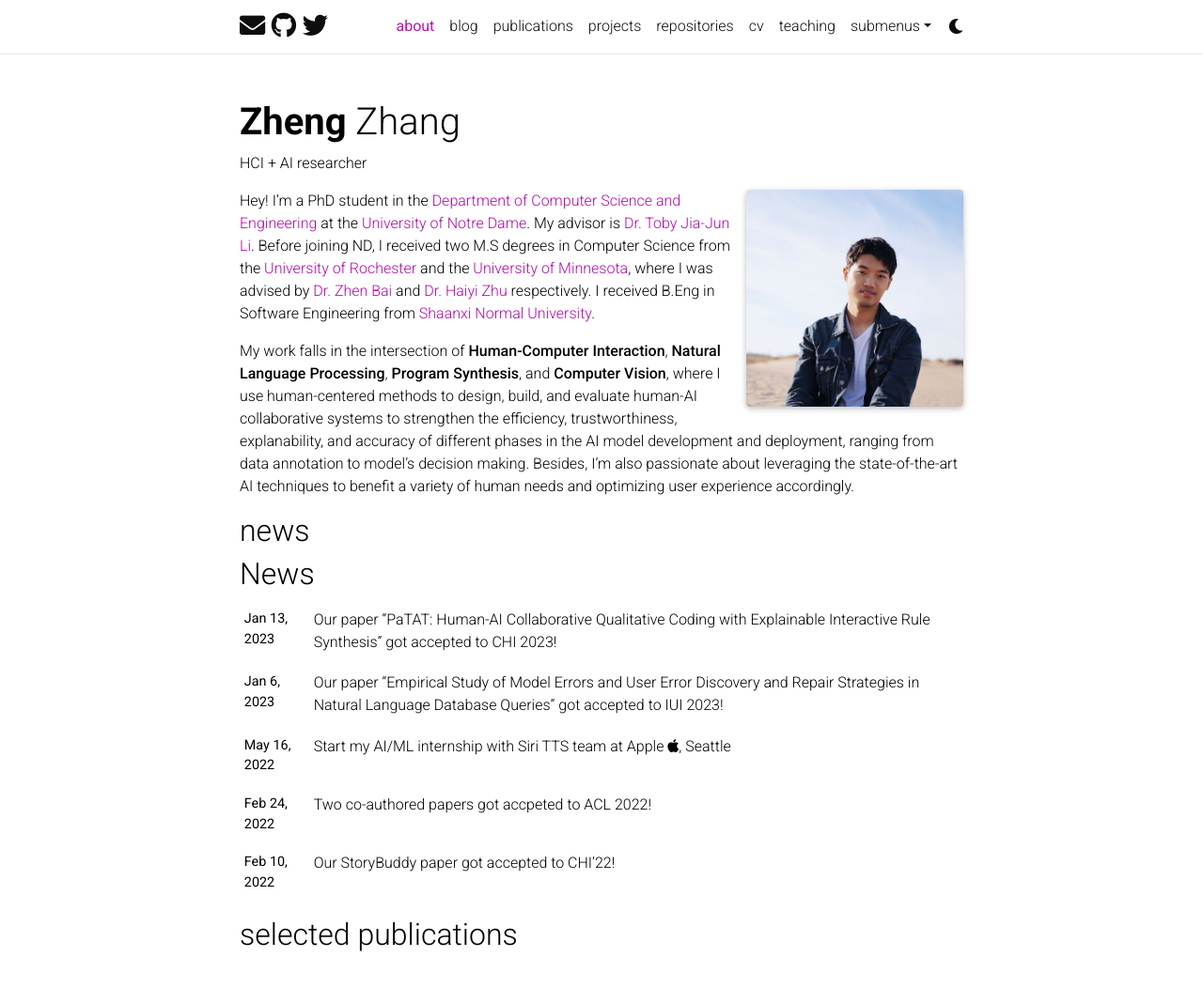
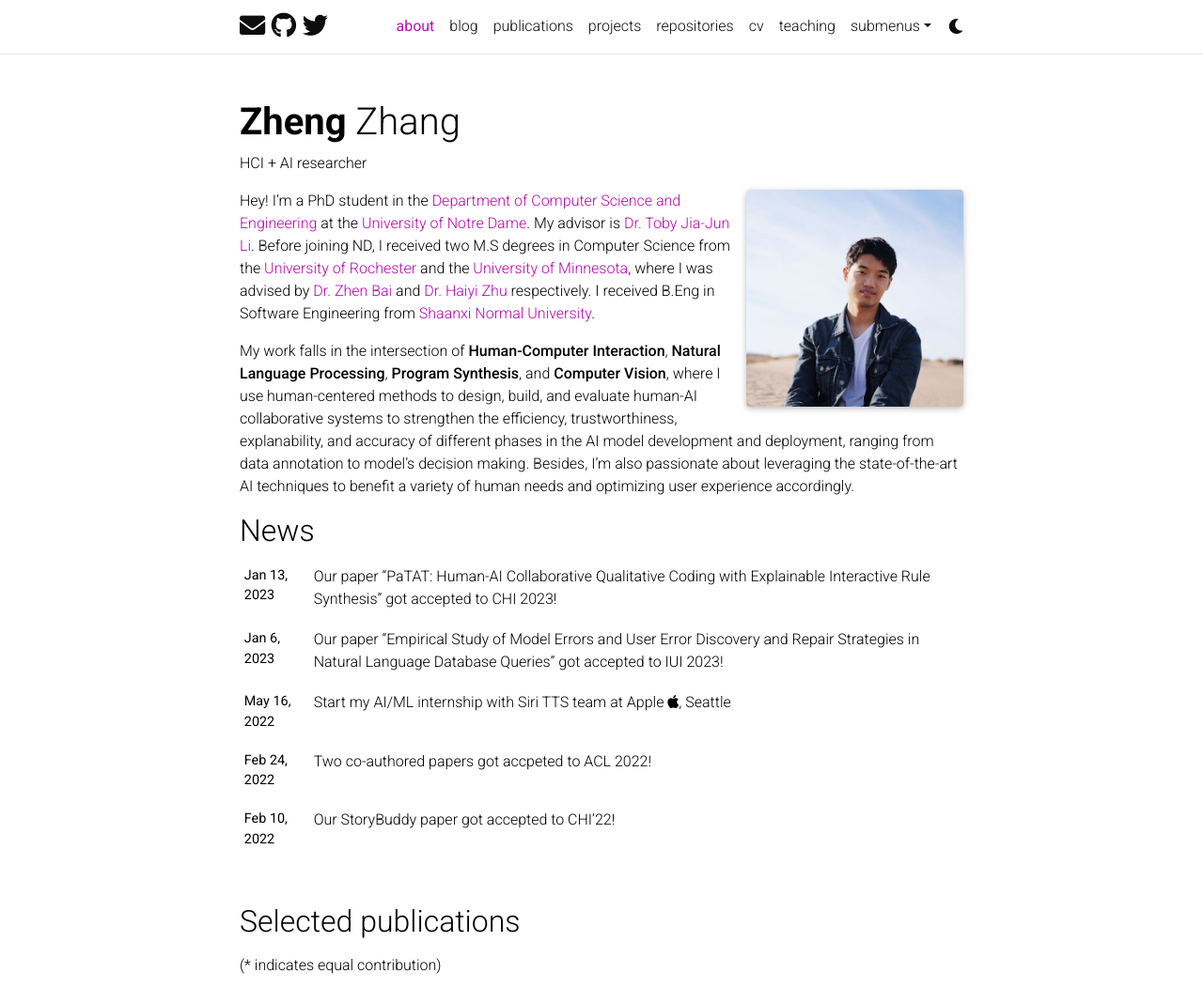
Before and after one commit to roryzhengzhang/roryzhengzhang.github.io, a Jekyll site: the page built from _pages/about.md, in a window 1280 px wide and 1311 px high, cut to the strip 0-1052 px from the top of the window. Shown: the whole strip at 94% size. Built offline with Jekyll 4.4.1, drawn with Linux system fonts in a browser that asks for light colours; full-size pictures stand in for the smaller copies a plugin makes; comment, search, counter and statistics services are not loaded; a style sheet for code colours, icons or effects is not loaded.

Commit message:
Remove duplicate subtitles

```diff
--- a/_layouts/about.html
+++ b/_layouts/about.html
@@ -42,13 +42,13 @@
 
     <!-- News -->
     {% if page.news -%}
-      <h2><a href="{{ '/news/' | relative_url }}" style="color: inherit;">news</a></h2>
+      <!-- <h2><a href="{{ '/news/' | relative_url }}" style="color: inherit;">news</a></h2> -->
       {%- include news.html %}
     {%- endif %}
 
     <!-- Selected papers -->
     {% if page.selected_papers -%}
-      <h2><a href="{{ '/publications/' | relative_url }}" style="color: inherit;">selected publications</a></h2>
+      <!-- <h2><a href="{{ '/publications/' | relative_url }}" style="color: inherit;">selected publications</a></h2> -->
       {%- include selected_papers.html %}
     {%- endif %}
 
```
